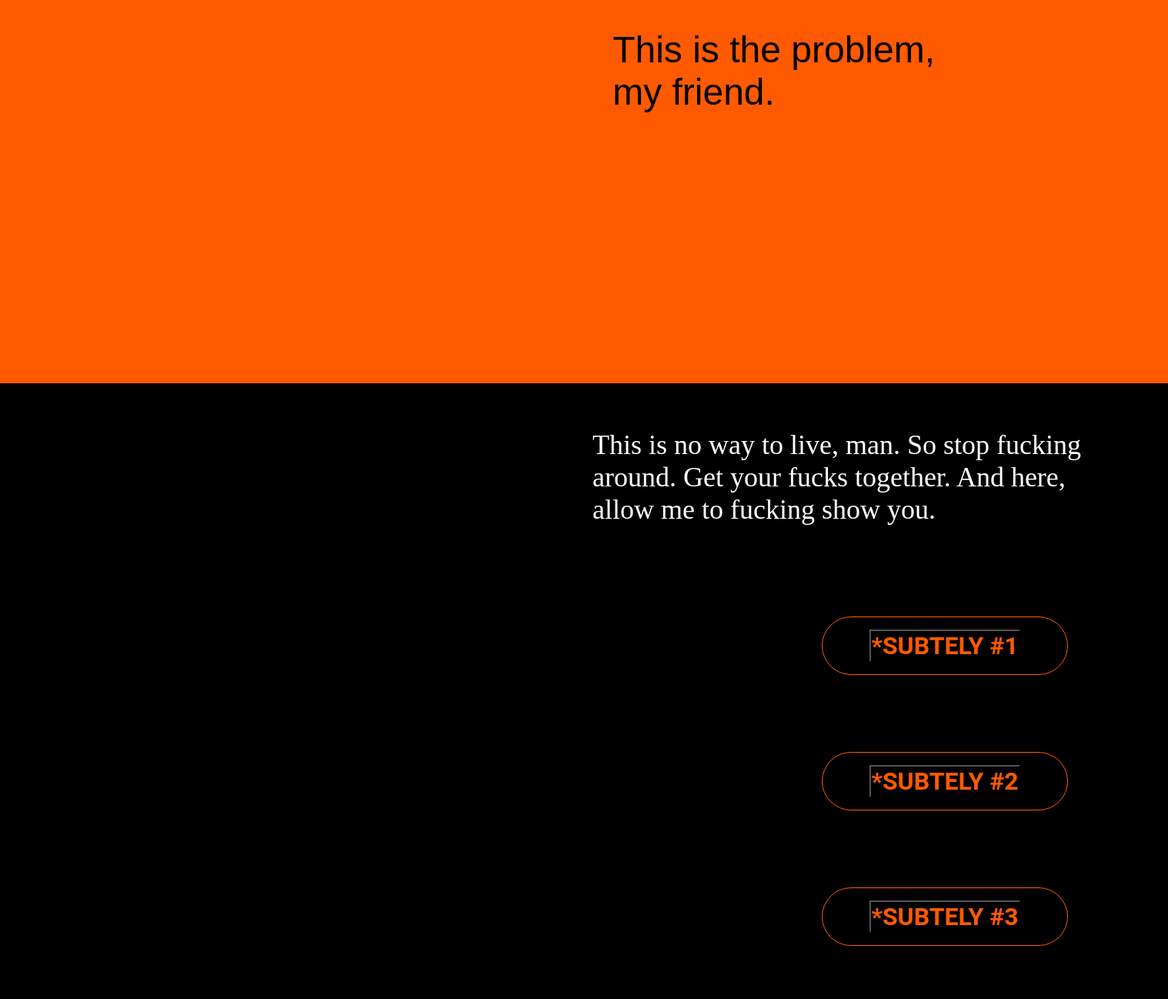
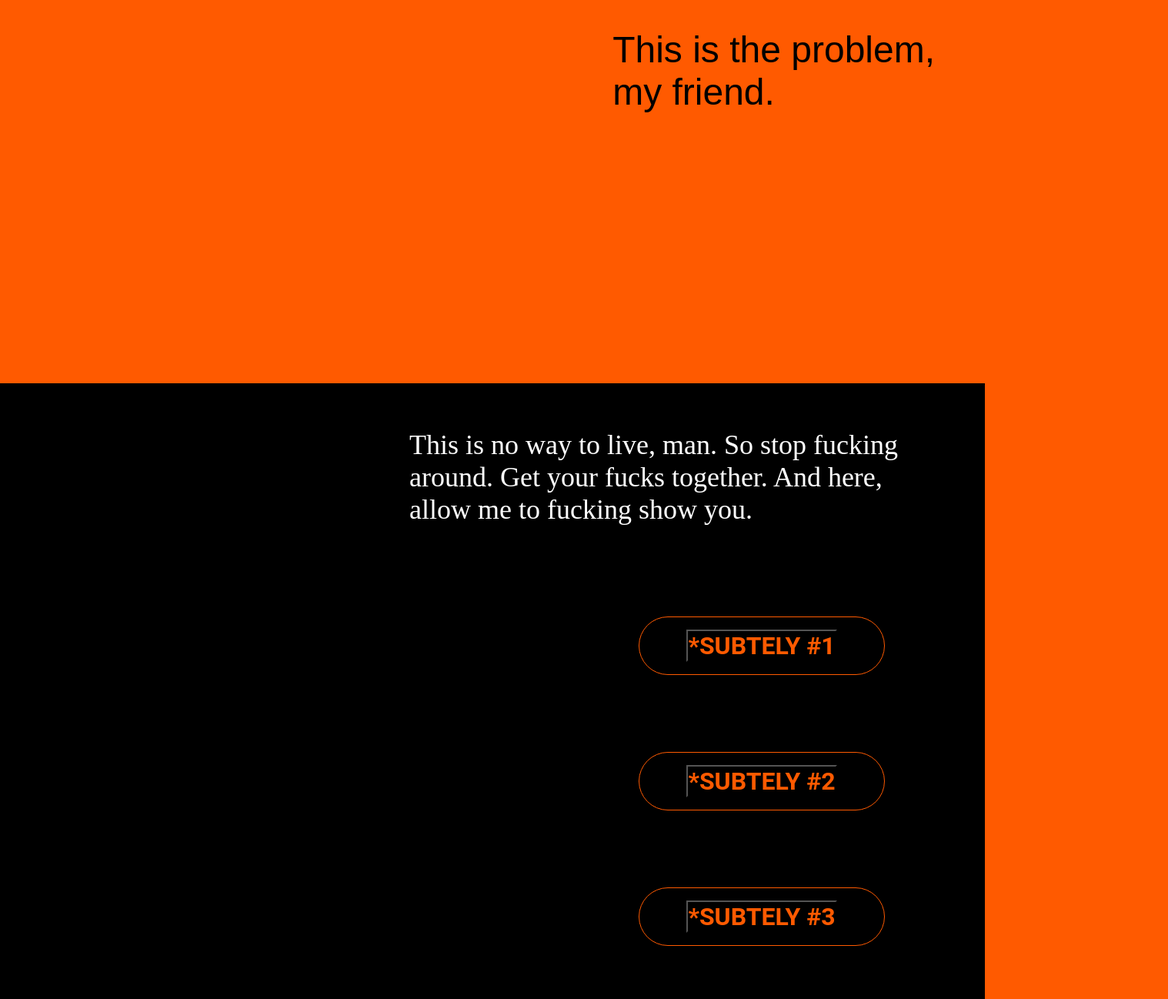
Before and after one commit to leylaugural/core-2-interaction-project-1, a plain HTML site: page index.html in a window 1280 px wide. Shown: the part 4276-5574 px from the top of the page at 77% size, 1518 px wide, since content can reach past the window. Drawn offline with Linux system fonts and the light colour scheme; a web font is replaced by a local one.

Commit message:
Update style.css
vw

```diff
--- a/style.css
+++ b/style.css
@@ -231,7 +231,7 @@ h3 {
     flex-direction: column;
     justify-content: right;
     align-items: flex-end;
-    width: 1518px;
+    width: 100vw;
     height: 100vh;
     padding: 50px 65px;
     gap: 100px;
```
